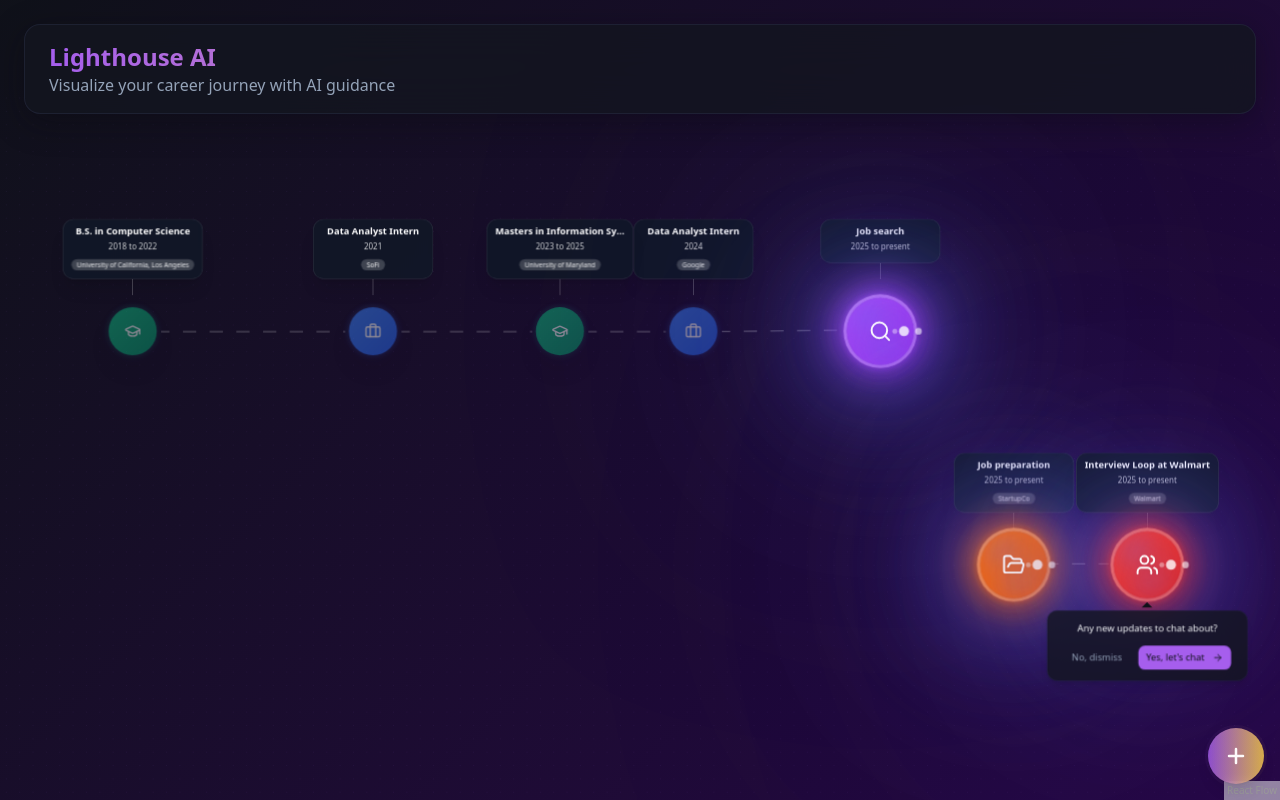
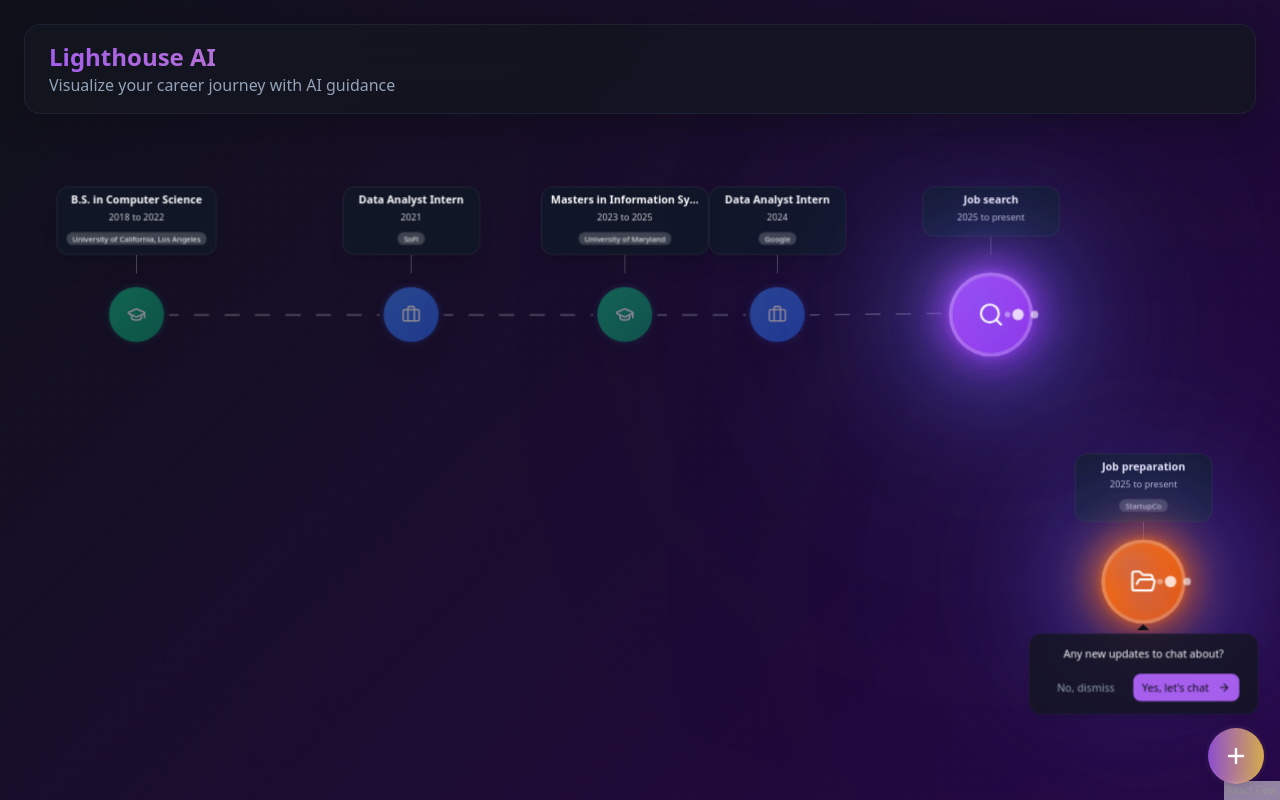
Before and after one commit to Light-houseAI/lighthouse-journey-canvas, a React (Vite) app: page / in a window 1280 px wide. Built offline with nearby package versions, Linux system fonts and the light colour scheme.

Commit message:
Remove node from timeline
Removed the selected node from the initial journey timeline.

```diff
--- a/src/components/CareerJourney.tsx
+++ b/src/components/CareerJourney.tsx
@@ -227,21 +227,6 @@ const initialNodes: Node[] = [
       }
     },
   },
-  {
-    id: '6',
-    type: 'milestone',
-    position: { x: chronologicalPositions['4'].x + 400, y: 650 }, // Apply under 1 year spacing (200px gap from node 5)
-    selected: true, // Make it active
-    data: {
-      title: 'Interview Loop at Walmart',
-      type: 'interviews',
-      date: 'Aug 2025 to present',
-      description: 'Technical interview process at Walmart for software engineering role',
-      skills: ['Technical Interviews', 'System Design', 'Coding Challenges', 'Behavioral Interviews'],
-      organization: 'Walmart',
-      tags: ['interviews', 'software engineering']
-    },
-  },
 ];
 
 // Generate edges based on chronological order
@@ -287,15 +272,6 @@ const initialEdges: Edge[] = [
     style: { stroke: 'rgba(255, 255, 255, 0.5)', strokeWidth: 2 },
     className: 'career-path-edge'
   },
-  // Horizontal connection between child nodes
-  {
-    id: 'e5-6',
-    source: '5',
-    target: '6',
-    type: 'straight',
-    style: { stroke: 'rgba(255, 255, 255, 0.3)', strokeWidth: 2 },
-    className: 'career-path-edge'
-  },
 ];
 
 interface Milestone extends Record<string, unknown> {
@@ -317,7 +293,7 @@ const CareerJourney: React.FC = () => {
   const [showConversation, setShowConversation] = useState(false);
   const [conversationCategory, setConversationCategory] = useState<string>('');
   const [activeNodeIndex, setActiveNodeIndex] = useState(0);
-  const [dialogVisibleOnNode, setDialogVisibleOnNode] = useState<string>('6'); // Start with most recent active node
+  const [dialogVisibleOnNode, setDialogVisibleOnNode] = useState<string>('5'); // Start with most recent active node
 
   const onConnect = useCallback(
     (params: Connection) => setEdges((eds) => addEdge(params, eds)),
@@ -419,7 +395,7 @@ const CareerJourney: React.FC = () => {
 
   const handleMoveToNextActiveNode = useCallback(() => {
     // Find all active nodes in reverse chronological order (most recent first)
-    const activeNodeIds = ['6', '5', '4']; // Interview Loop (Aug 2025), Job preparation (Jun 2025), Job search (Jun 2025)
+    const activeNodeIds = ['5', '4']; // Job preparation (Jun 2025), Job search (Jun 2025)
     const nextIndex = (activeNodeIndex + 1) % activeNodeIds.length;
     setActiveNodeIndex(nextIndex);
 
```
